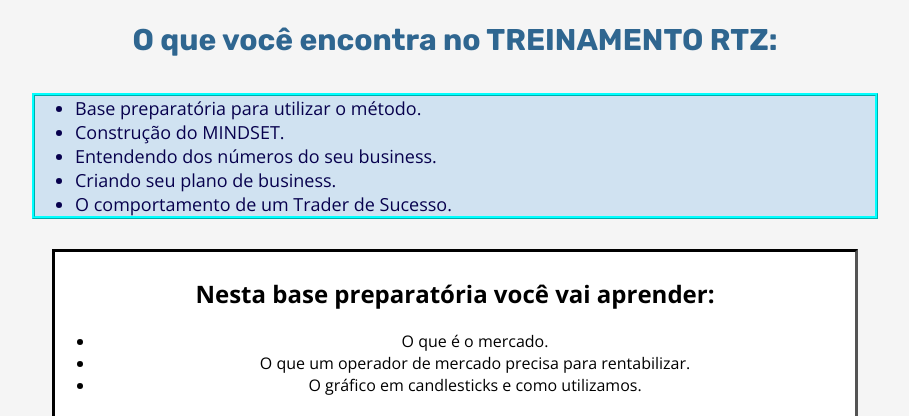
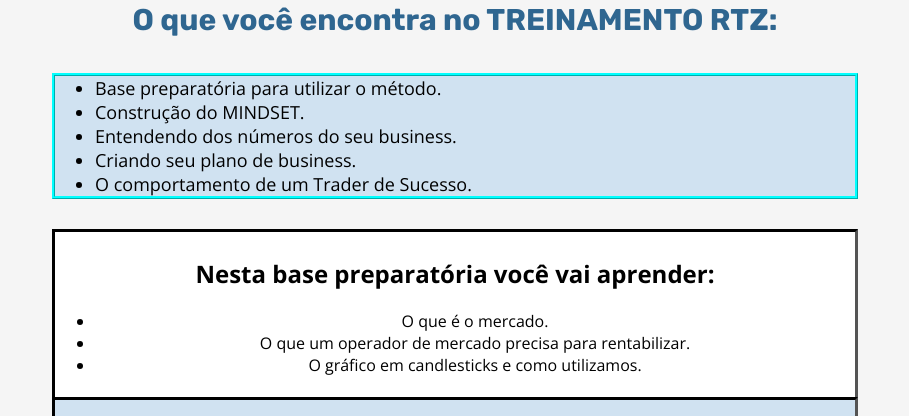
Before and after one commit to RobsonGodoy/projeto-sitertz, a plain HTML site: page index.html in a window 1280 px wide. Shown: the part 892-1308 px from the top of the page, without its empty margins (185-1094 px from the left). Drawn offline with nearby package versions, Linux system fonts and the light colour scheme.

Commit message:
Atualização de estilo e correção no tamanho das caixas.

```diff
--- a/style.css
+++ b/style.css
@@ -75,19 +75,21 @@ main{
     width: 100%;
     margin: auto;
 }
-h1#destacado:hover{
-    color: rgb(0, 151, 151);
+h1#destacado{
+    color:#2F6690
     min-width: 320px;
     max-width: 800PX;
+    text-align: center;
+    margin: auto;
 }
 
 main > ul{
     background-color: #4da1e238;
     font-size: 18px;
-    color: #07004D;
+    color: #000000;
     font-family: 'Open Sans', sans-serif;
     min-width: 320px;
-    max-width: 800PX;
+    max-width: 760px;
     margin:38px auto;
     outline-style: ridge;
     outline-color: aqua;
```
Also changed, not shown: index.html (line endings or trailing spaces).
